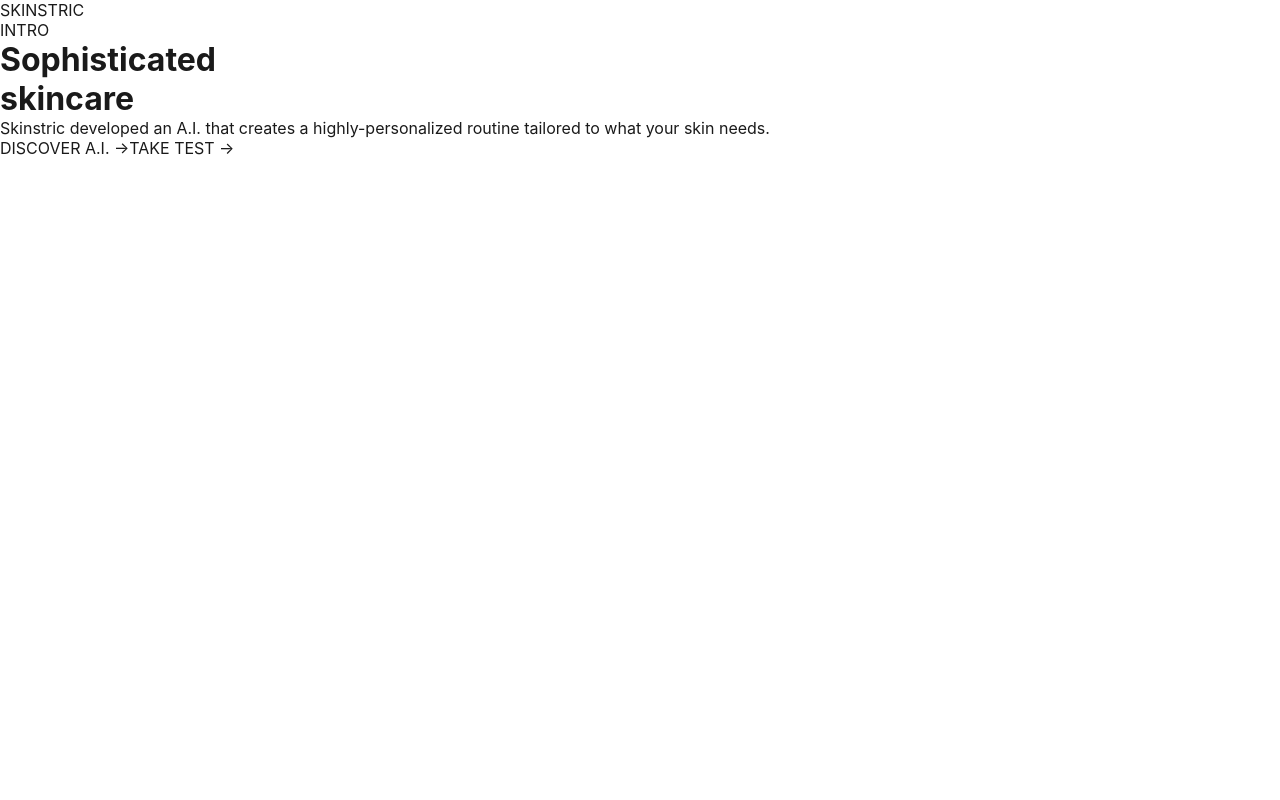
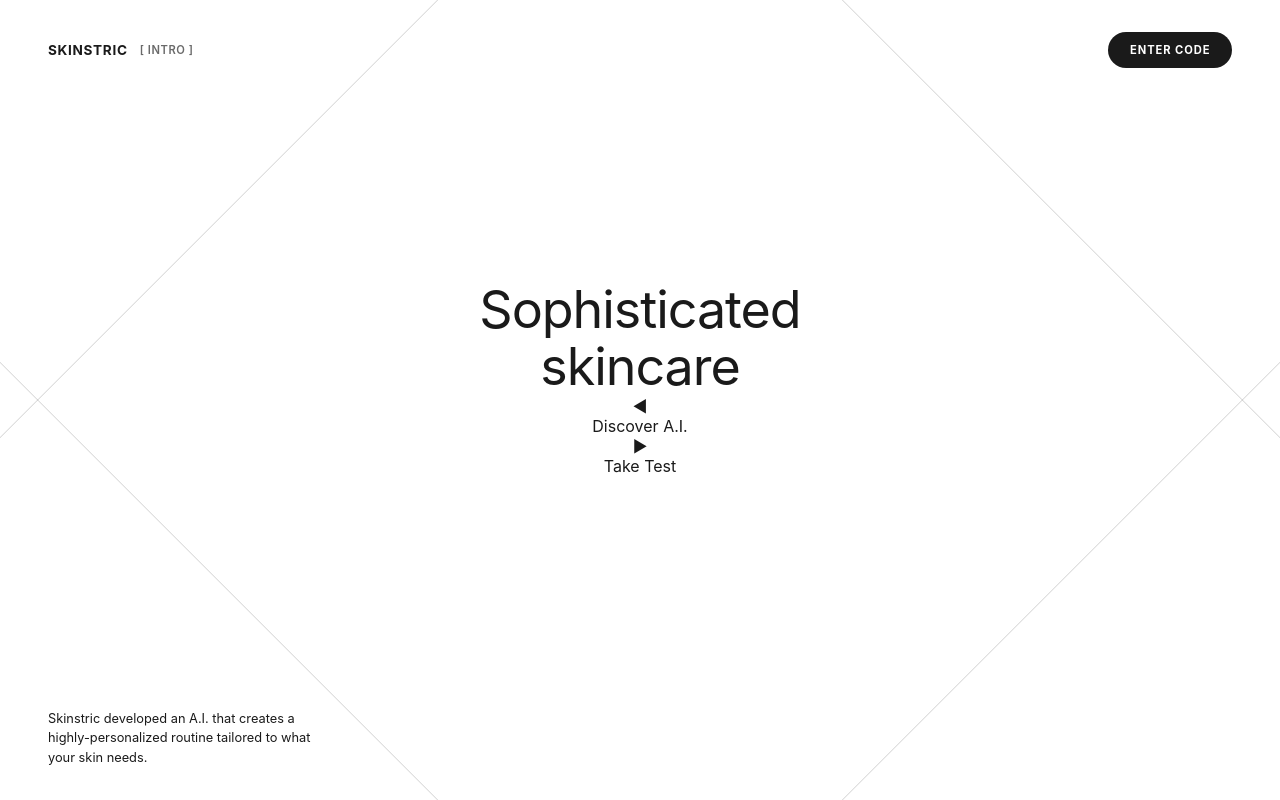
Before and after one commit to agentred1999/skin-ai, a Next.js app: page / in a window 1280 px wide. Built offline with nearby package versions, Linux system fonts and the light colour scheme.

Commit message:
restore page.tsx to CSS-module version

```diff
--- a/src/app/page.tsx
+++ b/src/app/page.tsx
@@ -1,36 +1,65 @@
-'use client';
-
-import Link from 'next/link';
+import Link from "next/link";
+import styles from "./page.module.css";
 
 export default function Home() {
   return (
-    <div className="min-h-screen bg-[#f8f7f4] text-black font-light">
-      <nav className="fixed top-0 w-full bg-[#f8f7f4]/90 backdrop-blur border-b border-black/10 z-50">
-        <div className="max-w-6xl mx-auto px-8 py-6 flex justify-between">
-          <div className="text-2xl tracking-tighter">SKINSTRIC</div>
-          <div className="text-xs uppercase tracking-widest pt-1">INTRO</div>
+    <div className={styles.page}>
+      <div className="corner-diamond top-left" />
+      <div className="corner-diamond top-right" />
+      <div className="corner-diamond bottom-left" />
+      <div className="corner-diamond bottom-right" />
+
+      <header className={styles.header}>
+        <div className={styles.logoGroup}>
+          <span className={styles.logo}>SKINSTRIC</span>
+          <span className={styles.introTag}>[ INTRO ]</span>
         </div>
-      </nav>
+        <button className={styles.enterCodeButton}>Enter Code</button>
+      </header>
 
-      <div className="h-screen flex items-center justify-center relative">
-        <div className="text-center">
-          <h1 className="text-[140px] leading-none tracking-[-6px] font-light mb-6">
-            Sophisticated<br />skincare
-          </h1>
-          <p className="text-2xl text-gray-600 max-w-md mx-auto mb-16">
-            Skinstric developed an A.I. that creates a highly-personalized routine tailored to what your skin needs.
-          </p>
+      <main className={styles.main}>
+        <div className={styles.mobileDiamond} />
+        <div className={styles.mobileDiamondInner} />
 
-          <div className="flex gap-8 justify-center">
-            <Link href="/testing" className="group border border-black px-12 py-6 text-sm uppercase tracking-widest hover:bg-black hover:text-white transition-all flex items-center gap-3">
-              DISCOVER A.I. <span className="text-3xl group-hover:translate-x-2 transition">→</span>
-            </Link>
-            <Link href="/testing" className="group border border-black px-12 py-6 text-sm uppercase tracking-widest hover:bg-black hover:text-white transition-all flex items-center gap-3">
-              TAKE TEST <span className="text-3xl group-hover:translate-x-2 transition">→</span>
-            </Link>
+        <h1 className={styles.headline}>
+          Sophisticated
+          <br />
+          skincare
+        </h1>
+
+        <p className={styles.mobileSubtext}>
+          Skinstric developed an A.I. that creates a highly-personalized
+          routine tailored to what your skin needs.
+        </p>
+
+        <Link href="/testing" className={styles.enterExperience}>
+          Enter Experience
+          <span className={styles.enterExperienceIcon}>
+            <span>&#9654;</span>
+          </span>
+        </Link>
+
+        <Link href="/testing" className={`${styles.sideAction} ${styles.left}`}>
+          <div className={styles.diamond}>
+            <span>&#9664;</span>
           </div>
-        </div>
-      </div>
+          <span className={styles.sideActionLabel}>Discover A.I.</span>
+        </Link>
+
+        <Link href="/testing" className={`${styles.sideAction} ${styles.right}`}>
+          <div className={styles.diamond}>
+            <span>&#9654;</span>
+          </div>
+          <span className={styles.sideActionLabel}>Take Test</span>
+        </Link>
+      </main>
+
+      <footer className={styles.footer}>
+        <p className={styles.subtext}>
+          Skinstric developed an A.I. that creates a highly-personalized
+          routine tailored to what your skin needs.
+        </p>
+      </footer>
     </div>
   );
 }
```
